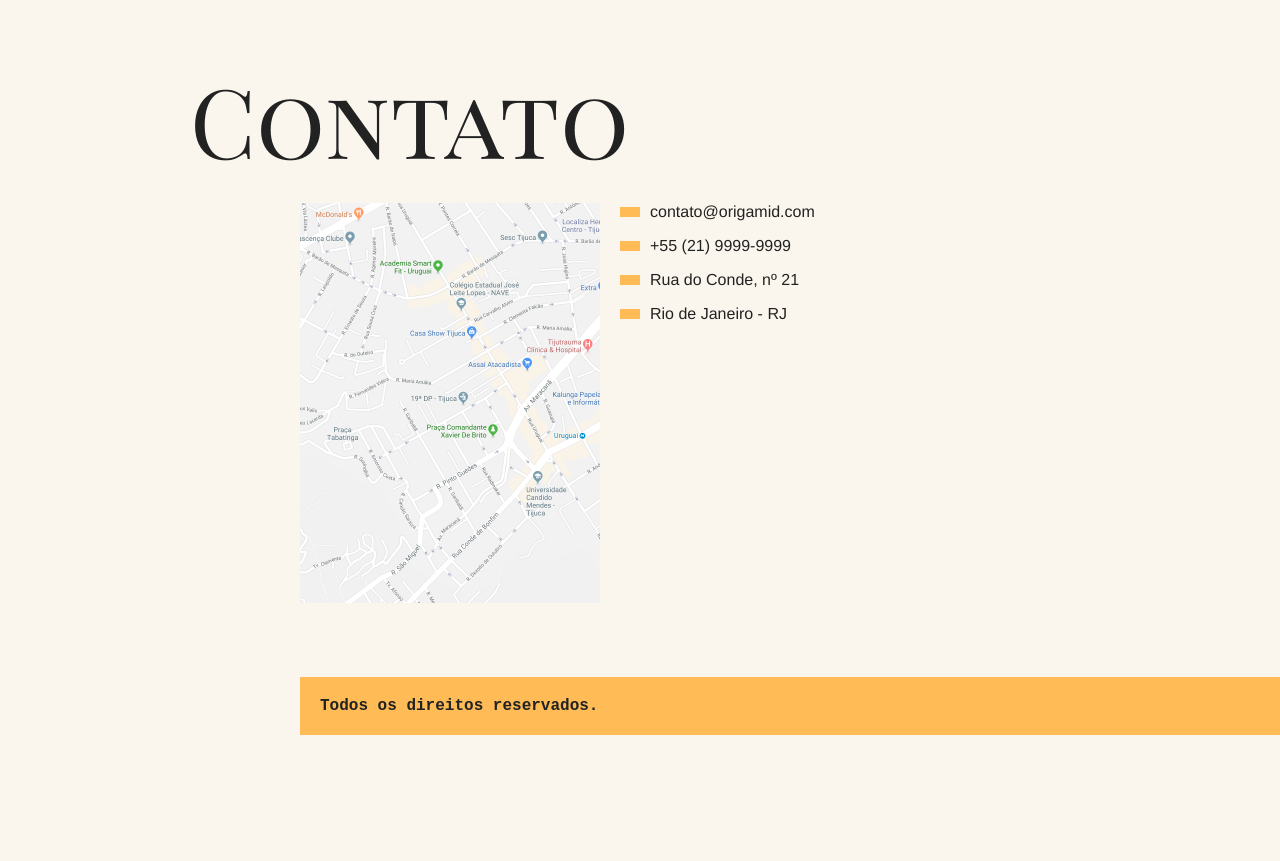
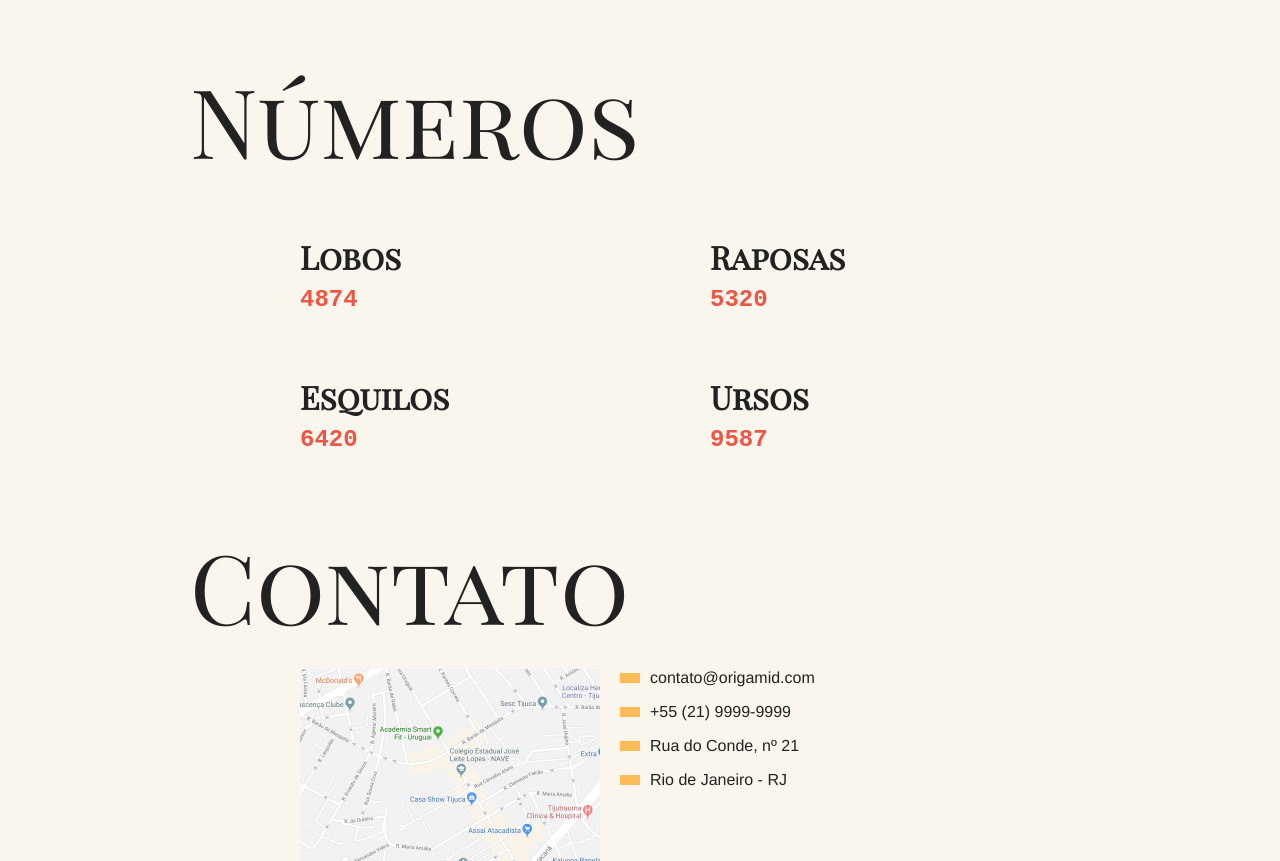
Before and after one commit to JvKulka/Animais-Fantasticos, a plain HTML site: page index.html in a window 1280 px wide. Shown: the part 1223-2084 px from the top of the page. Before the commit the page ends 1990 px from the top, so only its background shows below. Drawn offline with Linux system fonts and the light colour scheme.

Commit message:
Animação números
Realizado criação de animação de números ao aparecer na tela.

```diff
--- /dev/null
+++ b/css/numeros.css
@@ -0,0 +1,25 @@
+.numeros-grid {
+    grid-column: 2 / 4;
+    display: grid;
+    grid-template-columns: 1fr 1fr;
+    grid-gap: 30px;
+}
+
+.numeros-grid h3 {
+    font-size: 2rem;
+    font-family: 'Playfair Display SC';
+    margin-bottom: .5rem;
+}
+
+.numeros-grid span {
+    font-family: 'IBC Plex Mono', monospace;
+    font-weight: bold;
+    font-size: 1.5rem;
+    color: #e54;
+}
+
+@media (max-width: 700px) {
+    .numeros-grid {
+        grid-column: 1;
+    }
+}
--- a/css/style.css
+++ b/css/style.css
@@ -3,3 +3,4 @@
 @import 'tooltip.css';
 @import 'dropdown-menu.css';
 @import 'menu-mobile.css';
+@import 'numeros.css';
--- a/index.html
+++ b/index.html
@@ -160,6 +160,28 @@
       </dl>
     </section>
 
+    <section class="grid-section numeros" data-anime="scroll">
+      <h1 class="titulo">Números</h1>
+      <div class="numeros-grid">
+        <div class="numero-animai">
+          <h3>Lobos</h3>
+          <span data-numero>4874</span>
+        </div>
+        <div class="numero-animai">
+          <h3>Raposas</h3>
+          <span data-numero>5320</span>
+        </div>
+        <div class="numero-animai">
+          <h3>Esquilos</h3>
+          <span data-numero>6420</span>
+        </div>
+        <div class="numero-animai">
+          <h3>Ursos</h3>
+          <span data-numero>9587</span>
+        </div>
+      </div>
+    </section>
+
     <section class="grid-section contato" data-anime="scroll" id="contato">
       <h1 class="titulo">Contato</h1>
       <div class="mapa" data-tooltip aria-label="Endereço próximo ao estacionamento.">
--- /dev/null
+++ b/js/modules/anima-numeros.js
@@ -0,0 +1,41 @@
+export default function animaNumeros() {
+    const numeros = document.querySelectorAll('[data-numero]')
+
+    function animacao() {
+        //Passa por todos os numeros para fazer a animação
+        numeros.forEach((numero) => {
+            //Pega os numeros que estão no HTML
+            //Transforma de string para number
+            const total = +numero.innerText
+            //Criação de incremento para acelerar o carregamento dos numeros
+            const incremento = Math.floor(total / 100)
+
+            //Inicia o valor da animação em 0
+            let start = 0
+            //Criação do tempo de carregamento da animação
+            const timer = setInterval(() => {
+                //Acelerar o processo do carregamento
+                start = start + incremento
+                //Definir o máximo até onde o número pode chegar para não passar por conta da velocidade
+                numero.innerText = start
+                //Lógica para fazer o numero chegar até o máximo e parar (usando o clearInterval)
+                if (start > total) {
+                    numero.innerText = total
+                    clearInterval(timer)
+                }
+            }, 25)
+        })
+    }
+
+    function handleMutation(mutation) {
+        if (mutation[0].target.classList.contains('ativo')) {
+            observer.disconnect()
+            animacao()
+        }
+    }
+
+    const observerTarget = document.querySelector('.numeros')
+    const observer = new MutationObserver(handleMutation)
+
+    observer.observe(observerTarget, { attributes: true })
+}
--- a/js/modules/scroll-animacao.js
+++ b/js/modules/scroll-animacao.js
@@ -8,11 +8,9 @@ export default function navegacaoAnimacaoScroll() {
 
         function animaScroll() {
             sections.forEach((section) => {
-                const sectionTop = section.getBoundingClientRect().top - metadeWindow
-
-                if (sectionTop < 0) {
-                    section.classList.add('ativo')
-                }
+                const sectionTop = section.getBoundingClientRect().top
+                const isSectionVisible = (sectionTop - metadeWindow) < 0
+                if (isSectionVisible) section.classList.add('ativo')
             })
         }
         animaScroll()
--- a/js/script.js
+++ b/js/script.js
@@ -6,6 +6,7 @@ import initModal from './modules/modal.js'
 import initTooltip from './modules/tooltip.js'
 import dropDownMenu from './modules/dropdown-menu.js'
 import menuMobile from './modules/menu-mobile.js'
+import animaNumeros from './modules/anima-numeros.js'
 
 navegacaoScrollSuave()
 navegacaoAnimacaoScroll()
@@ -15,3 +16,4 @@ initModal()
 initTooltip()
 dropDownMenu()
 menuMobile()
+animaNumeros()
```
